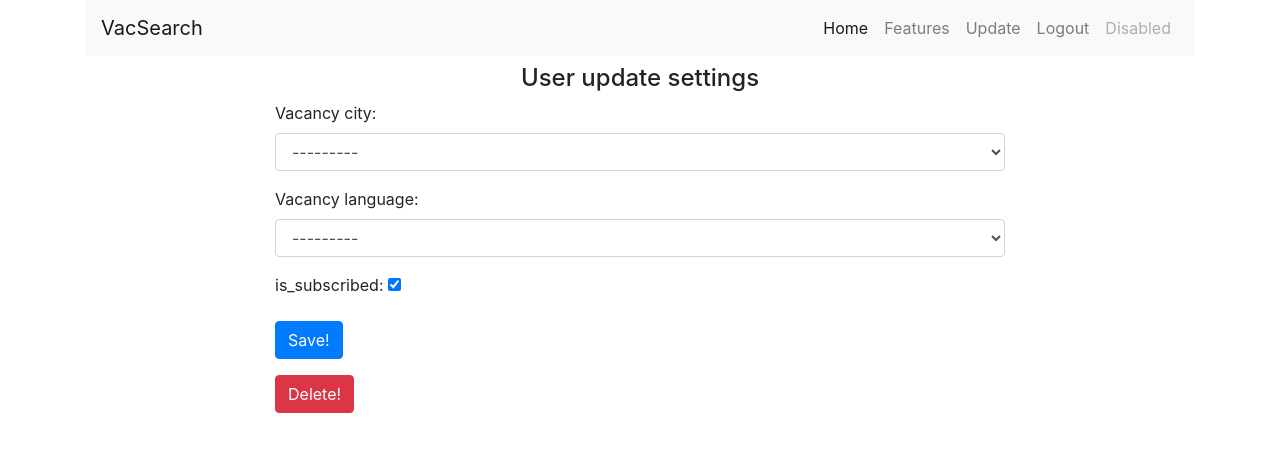
After one commit to GithubHungry/scraping_service, a Django app: page /accounts/update/ in a window 1280 px wide. The commit adds this page. Shown: the top 452 px of the page. Run offline with Django 3.2, Linux system fonts and the light colour scheme; the visitor is signed in with stand-in values (Sample User, id 1); data that the repository does not hold is empty; some libraries are stand-ins or nearby versions.

Commit message:
'finish_registration_add_update_user'

```diff
--- a/accounts/forms.py
+++ b/accounts/forms.py
@@ -1,6 +1,8 @@
 from django import forms
 from django.contrib.auth import get_user_model, authenticate
 from django.contrib.auth.hashers import check_password
+
+from scraping.models import City, Language
 
 User = get_user_model()
 
@@ -39,3 +41,15 @@ class UserRegistrationForm(forms.ModelForm):
         if data['password'] != data['password_2']:
             raise forms.ValidationError('Passwords not equal!')
         return data['password_2']
+
+
+class UserUpdateForm(forms.Form):
+    city = forms.ModelChoiceField(queryset=City.objects.all(), to_field_name='slug', required=True,
+                                  widget=forms.Select(attrs={'class': 'form-control'}), label='Vacancy city')
+    language = forms.ModelChoiceField(queryset=Language.objects.all(), to_field_name='slug', required=True,
+                                      widget=forms.Select(attrs={'class': 'form-control'}), label='Vacancy language')
+    is_subscribed = forms.BooleanField(required=False, widget=forms.CheckboxInput, label='is_subscribed')
+
+    class Meta:
+        model = User
+        fields = ('city', 'language', 'is_subscribed')
--- a/accounts/urls.py
+++ b/accounts/urls.py
@@ -5,4 +5,7 @@ from . import views
 urlpatterns = [
     path('login/', views.login_view, name='login'),
     path('logout/', views.logout_view, name='logout'),
+    path('register/', views.register_view, name='register'),
+    path('update/', views.update_view, name='update'),
+    path('delete/', views.delete_view, name='delete'),
 ]
--- a/accounts/views.py
+++ b/accounts/views.py
@@ -1,20 +1,17 @@
 from django.shortcuts import render, redirect
-from django.contrib.auth import authenticate, login, logout
-from accounts.forms import UserLoginForm
-
+from django.contrib.auth import authenticate, login, logout, get_user_model
+from accounts.forms import UserLoginForm, UserRegistrationForm, UserUpdateForm
 
 # Create your views here.
+User = get_user_model()
 
 
 def login_view(request):
     form = UserLoginForm(request.POST or None)
     if form.is_valid():
         data = form.cleaned_data
-        print('1')
         email = data.get('email')
-        print(email)
         password = data.get('password')
-        print(password)
         user = authenticate(request, email=email, password=password)
         login(request, user)
         return redirect('index')
@@ -24,3 +21,41 @@ def login_view(request):
 def logout_view(request):
     logout(request)
     return redirect('index')
+
+
+def register_view(request):
+    form = UserRegistrationForm(request.POST or None)
+    if form.is_valid():
+        new_user = form.save(commit=False)
+        new_user.set_password(form.cleaned_data['password'])
+        new_user.save()
+        return render(request, 'accounts/register_done.html', {'new_user': new_user})
+    return render(request, 'accounts/register.html', {'form': form})
+
+
+def update_view(request):
+    if request.user.is_authenticated:
+        user = request.user
+        if request.method == 'POST':
+            form = UserUpdateForm(request.POST)
+            if form.is_valid():
+                data = form.cleaned_data
+                user.city = data['city']
+                user.language = data['language']
+                user.is_subscribed = data['is_subscribed']
+                user.save()
+                return redirect('update')
+        form = UserUpdateForm(
+            initial={'city': user.city, 'language': user.language, 'is_subscribed': user.is_subscribed})
+        return render(request, 'accounts/update.html', {'form': form})
+    else:
+        return redirect('login')
+
+
+def delete_view(request):
+    if request.user.is_authenticated:
+        user = request.user
+        if request.method == 'POST':
+            qs = User.objects.get(pk=user.pk)
+            qs.delete()
+    return redirect('index')
--- /dev/null
+++ b/templates/accounts/update.html
@@ -0,0 +1,28 @@
+{% extends 'base.html' %}
+{% block title %}
+    Update
+{% endblock title %}
+
+
+{% block content %}
+
+    <div class="row ">
+        <div class="col-md-8 mx-auto">
+            <h4 class="text-center my-2">
+                User update settings
+            </h4>
+            <form action="" method="post">
+                {% csrf_token %}
+                <div class="form-group">
+                    {{ form.as_p }}
+                </div>
+                <button type="submit" class="btn btn-primary">Save!</button>
+            </form>
+            <form action="{% url 'delete' %}" method="post">
+                {% csrf_token %}
+                <button type="submit" class="btn btn-danger my-3">Delete!</button>
+            </form>
+        </div>
+    </div>
+
+{% endblock content %}
--- a/templates/base.html
+++ b/templates/base.html
@@ -24,7 +24,7 @@
             <span class="navbar-toggler-icon"></span>
         </button>
         <div class="collapse navbar-collapse" id="navbarNav">
-            <ul class="navbar-nav">
+            <ul class="navbar-nav ml-auto">
                 <li class="nav-item active">
                     <a class="nav-link" href="#">Home <span class="sr-only">(current)</span></a>
                 </li>
@@ -34,12 +34,20 @@
 
                 {% if user.is_authenticated %}
                     <li class="nav-item">
+                        <a class="nav-link" href="{% url 'update' %}">Update</a>
+                    </li>
+                    <li class="nav-item">
                         <a class="nav-link" href="{% url 'logout' %}">Logout</a>
                     </li>
+
                 {% else %}
                     <li class="nav-item">
                         <a class="nav-link" href="{% url 'login' %}">Login</a>
                     </li>
+                    <li class="nav-item">
+                        <a class="nav-link" href="{% url 'register' %}">Register</a>
+                    </li>
+
                 {% endif %}
 
                 <li class="nav-item">
```
Also changed, not shown: templates/accounts/register.html (added, +24 -0 lines), templates/accounts/register_done.html (added, +19 -0 lines).
